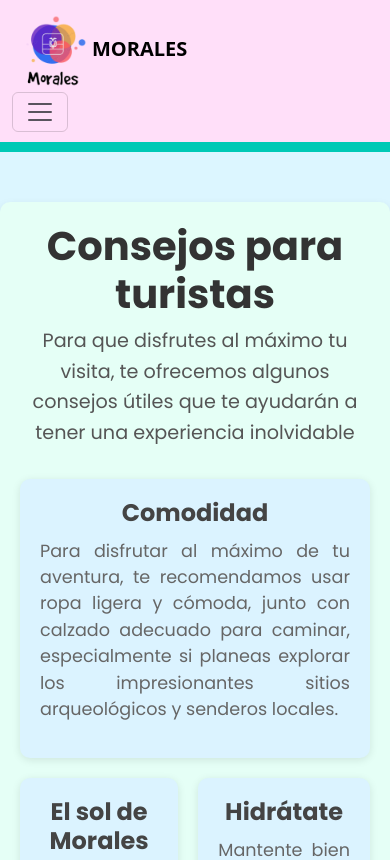
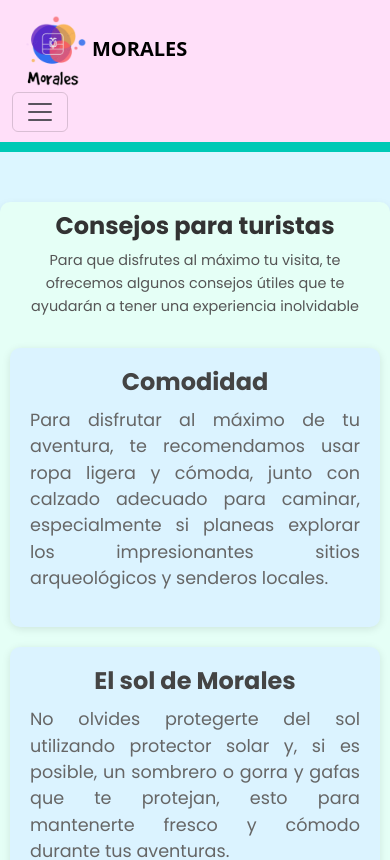
Before and after one commit to DanielDumes/prueba_t, an Angular app: page /planeatuvisita in a window 390 px wide. Shown: the top 860 px of the page. Built offline with nearby package versions, Linux system fonts and the light colour scheme.

Commit message:
planeatuvisita.component.css

```diff
--- a/src/app/components/planeatuvisita/planeatuvisita.component.css
+++ b/src/app/components/planeatuvisita/planeatuvisita.component.css
@@ -67,3 +67,117 @@ body {
 h4{
     font-weight: bold;
 }
+
+
+/* Agrega una suave animación de aparición al contenedor principal */
+.consejos {
+    animation: fadeIn 1s ease-in-out;
+}
+
+/* Animación de zoom al título principal */
+.delmedio h1 {
+    animation: zoomIn 0.8s ease-in-out;
+}
+
+/* Animación de desvanecimiento para los párrafos */
+.delmedio p {
+    animation: fadeInUp 1.2s ease-in-out;
+}
+
+/* Animación de aparición desde abajo para cada consejo */
+.consejo-item {
+    opacity: 0;
+    transform: translateY(20px);
+    animation: fadeInUp 1s ease-in-out forwards;
+    animation-delay: 0.3s;
+}
+
+/* Añade un retraso en la animación de cada consejo */
+.consejo-item:nth-child(2) {
+    animation-delay: 0.5s;
+}
+
+.consejo-item:nth-child(3) {
+    animation-delay: 0.7s;
+}
+
+.consejo-item:nth-child(4) {
+    animation-delay: 0.9s;
+}
+
+.consejo-item:nth-child(5) {
+    animation-delay: 1.1s;
+}
+
+.consejo-item:nth-child(6) {
+    animation-delay: 1.3s;
+}
+
+/* Efecto hover para los items de consejos */
+.consejo-item:hover {
+    transform: translateY(-10px);
+    box-shadow: 0 4px 15px rgba(0, 0, 0, 0.2);
+    transition: transform 0.3s ease, box-shadow 0.3s ease;
+}
+
+/* Definiciones de las animaciones claveframes */
+@keyframes fadeIn {
+    from {
+        opacity: 0;
+    }
+    to {
+        opacity: 1;
+    }
+}
+
+@keyframes zoomIn {
+    from {
+        transform: scale(0.8);
+        opacity: 0;
+    }
+    to {
+        transform: scale(1);
+        opacity: 1;
+    }
+}
+
+@keyframes fadeInUp {
+    from {
+        opacity: 0;
+        transform: translateY(20px);
+    }
+    to {
+        opacity: 1;
+        transform: translateY(0);
+    }
+}
+
+/* Responsiveness */
+@media screen and (max-width: 768px) {
+    .delmedio h1 {
+        font-size: 2em;
+    }
+    .delmedio p {
+        font-size: 1em;
+        padding: 0 20px;
+    }
+    .consejo-item {
+        flex: 1 1 calc(50% - 20px);
+    }
+}
+
+@media screen and (max-width: 480px) {
+    .delmedio h1 {
+        font-size: 1.5em;
+    }
+    .delmedio p {
+        font-size: 0.9em;
+        padding: 0 10px;
+    }
+    .consejo-item {
+        flex: 1 1 100%;
+    }
+    .consejos {
+        padding: 10px;
+    }
+}
```
